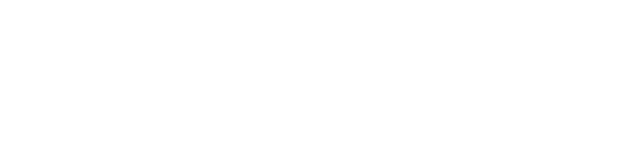
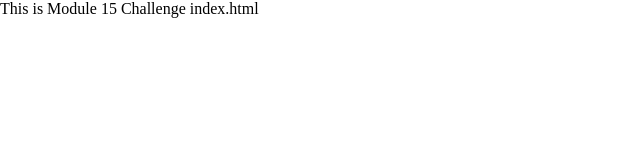
Before and after one commit to HikmetYigit34/Module-15-Challenge-Leaflet, a plain HTML site: page index.html in a window 1280 px wide. Shown: the whole page, without its empty margins (0-640 px from the left). Drawn offline with nearby package versions, Linux system fonts and the light colour scheme.

Commit message:
Update index.html

```diff
--- a/index.html
+++ b/index.html
@@ -17,6 +17,8 @@
 </head>
 
 <body>
+  This is Module 15 Challenge index.html
+
 
   <!-- The div that holds our map -->
   <div id="map"></div>
```
